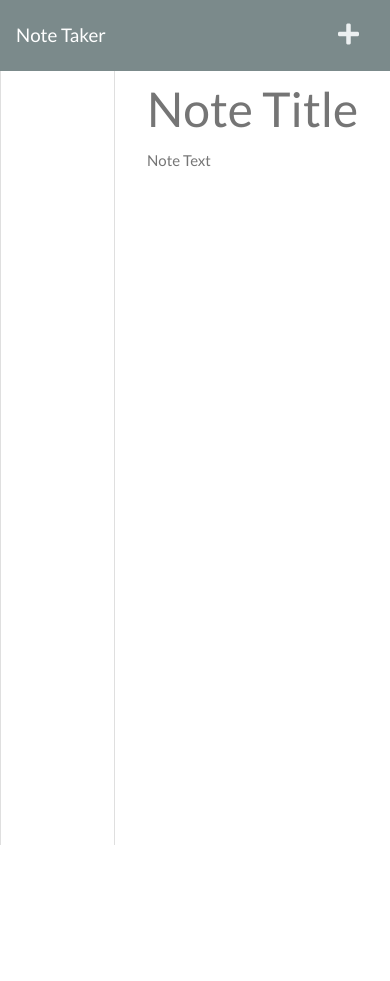
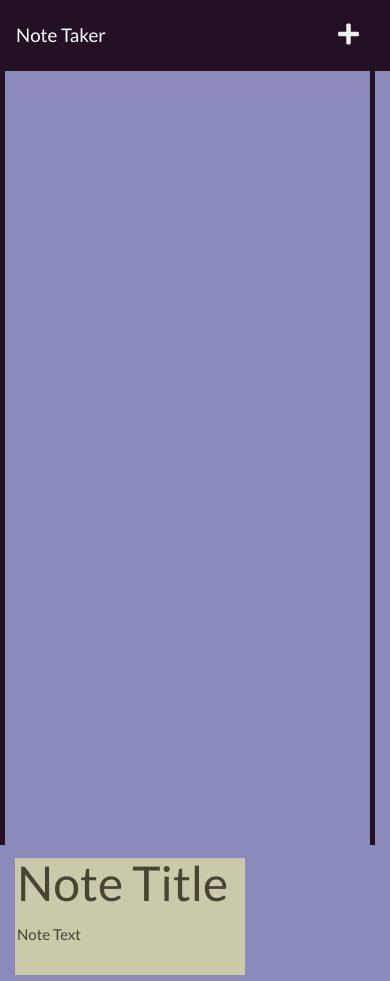
Before and after one commit to ValPal1320/Note_Taker, a website: page public/notes.html in a window 390 px wide. Before the commit the page ends 850 px from the top, so only its background shows below. Drawn offline with nearby package versions, Linux system fonts and the light colour scheme; no server answers.

Commit message:
finished styling with index. work on notes styling

```diff
--- a/public/assets/css/styles.css
+++ b/public/assets/css/styles.css
@@ -3,6 +3,25 @@ body {
   height: 100%;
   margin: 0;
   padding: 0;
+  background-color: #8B8BBB;
+}
+
+.navbar {
+  background-color: #231123;
+}
+
+.navbar a {
+  color: white;
+}
+
+.jumbotron, .card, .note-title, .note-textarea{
+  color: #372554;
+  background-color: #CACAAA;
+  border: 5px solid #231123;
+}
+
+::placeholder {
+  color: #494331;
 }
 
 .save-note {
@@ -46,6 +65,7 @@ body {
   border-bottom: none;
   border-bottom-right-radius: 0;
   border-bottom-left-radius: 0;
+  background-color: transparent;
 }
 
 .list-container {
@@ -75,4 +95,5 @@ body {
   border-right: none;
   padding: 20px;
   cursor: pointer;
+  background-color: #CACAAA;
 }
--- a/public/notes.html
+++ b/public/notes.html
@@ -15,20 +15,22 @@
       integrity="sha384-mzrmE5qonljUremFsqc01SB46JvROS7bZs3IO2EmfFsd15uHvIt+Y8vEf7N7fWAU"
       crossorigin="anonymous"
     />
-    <link rel="stylesheet" href="/assets/css/styles.css" />
+    <link rel="stylesheet" href="./assets/css/styles.css" />
   </head>
 
   <body>
-    <nav class="navbar navbar-dark bg-dark">
+    <nav class="navbar">
       <a class="navbar-brand" href="/">Note Taker </a>
       <div class="icons">
         <i class="fas fa-save text-light save-note"></i>
         <i class="fas fa-plus text-light new-note"></i>
       </div>
     </nav>
+
+    <main id="main">
       <div class="container-fluid">
         <div class="row">
-        <div class="col-4 list-container">
+          <div class="col-12 col-md-4 list-container">
             <div class="card">
               <ul class="list-group"></ul>
             </div>
@@ -44,6 +46,8 @@
           </div>
         </div>
       </div>
+    </main>
+
     <script src="/assets/js/index.js"></script>
   </body>
 </html>
```
Also changed, not shown: public/index.html (+8 -1 lines). Lines whose indentation alone changed are shown as unchanged.
